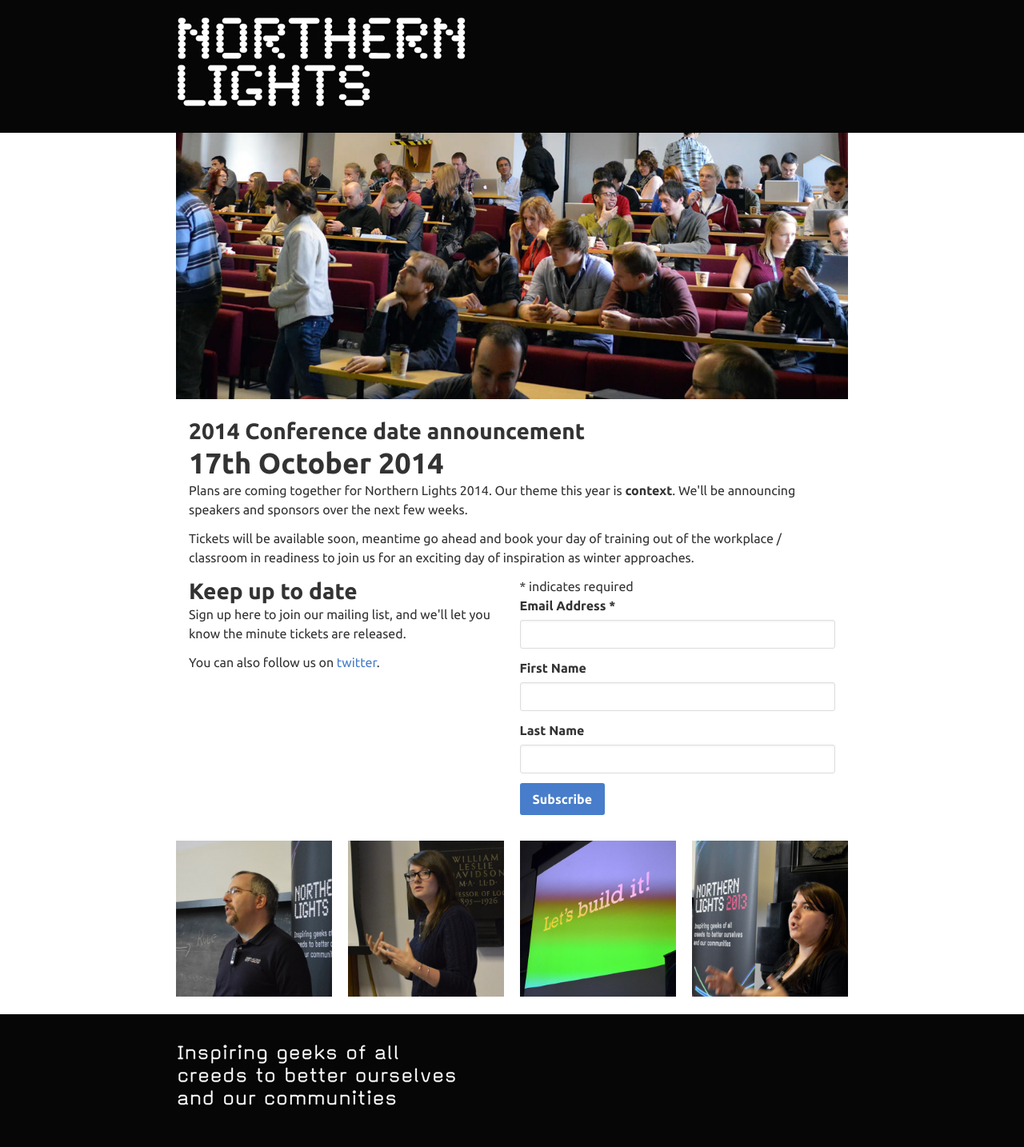
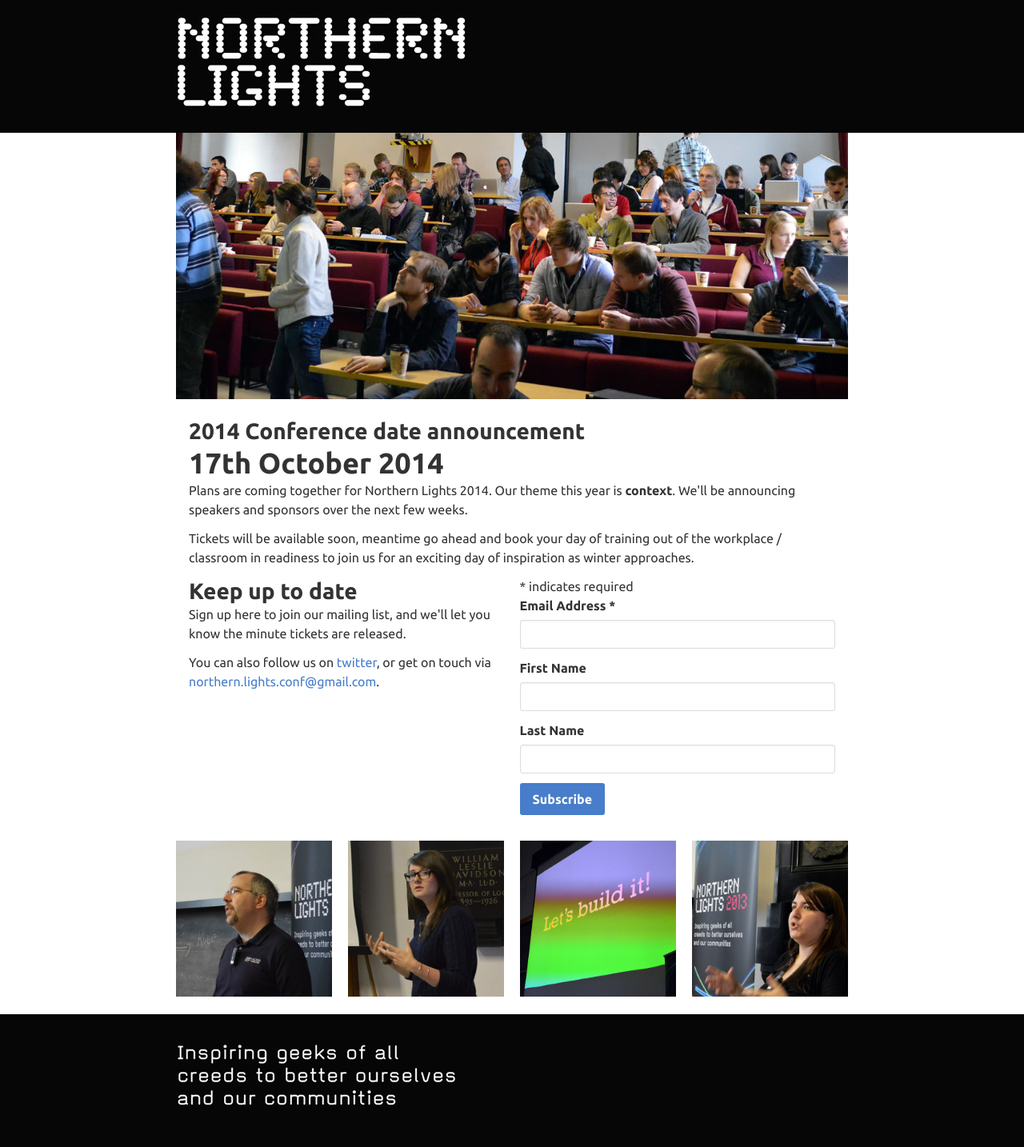
Before and after one commit to stevenmilne/stevenmilne.github.com, a Jekyll site: the page built from index.html, in a window 1280 px wide. Shown: the whole page at 80% size. Built offline with Jekyll 4.4.1, drawn with Linux system fonts in a browser that asks for light colours.

Commit message:
adding email address

```diff
--- a/index.html
+++ b/index.html
@@ -16,7 +16,7 @@ layout: simple
 <div class="updates">
 <h3>Keep up to date</h3>
 <p>Sign up here to join our mailing list, and we'll let you know the minute tickets are released.</p>
-<p>You can also follow us on <a href="http://twitter.com/northlight_conf">twitter</a>.</p>
+<p>You can also follow us on <a href="http://twitter.com/northlight_conf">twitter</a>, or get on touch via <a href="mailto:northern.lights.conf@gmail.com">northern.lights.conf@gmail.com</a>.</p>
 </div>
 <!-- Begin MailChimp Signup Form -->
 <div id="mc_embed_signup">
```
